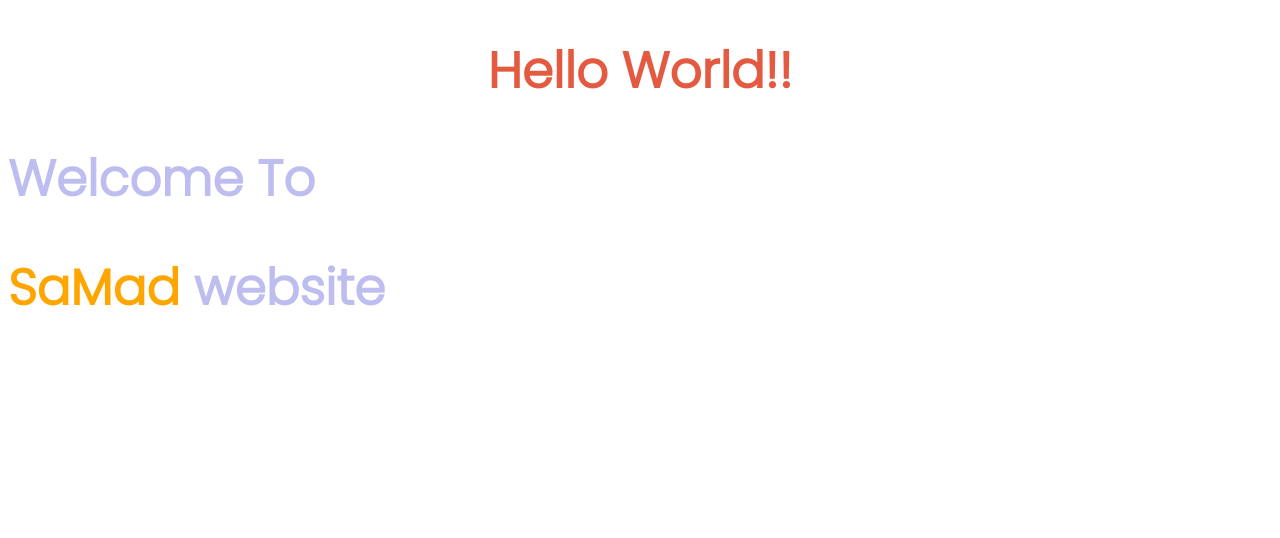
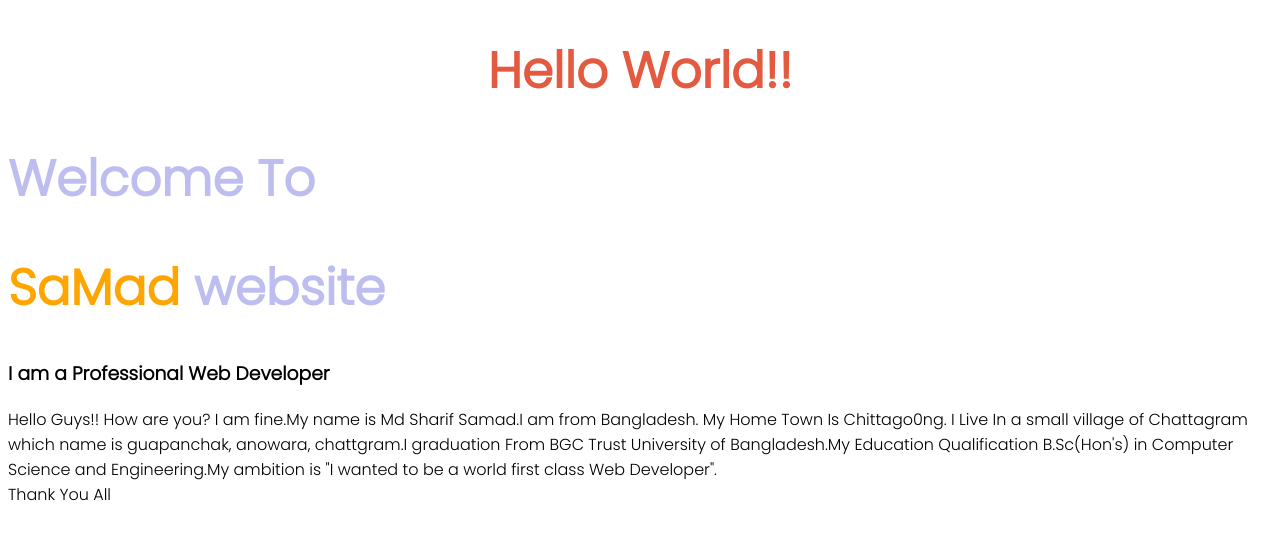
Before and after one commit to Sharif14/web-portfolio, a plain HTML site: page index.html in a window 1280 px wide. Drawn offline with Linux system fonts and the light colour scheme.

Commit message:
updated.3

```diff
--- a/index.html
+++ b/index.html
@@ -14,5 +14,8 @@
     <h1 class="one">Hello World!!</h1>
     <h1>Welcome To</h1>
     <h1> <Span  class="n-m"> SaMad </Span>website</h1>
+    <h3>I am a Professional Web Developer</h3>
+    <p>Hello Guys!! How are you? I am fine.My name is Md Sharif Samad.I am from Bangladesh. My Home Town Is Chittago0ng. I Live In a small village of Chattagram which name is guapanchak, anowara, chattgram.I graduation From BGC Trust University of Bangladesh.My Education Qualification B.Sc(Hon's) in Computer Science and Engineering.My ambition is "I wanted to be a world first class Web Developer". <br>
+    Thank You All </p>
 </body>
 </html>
```
